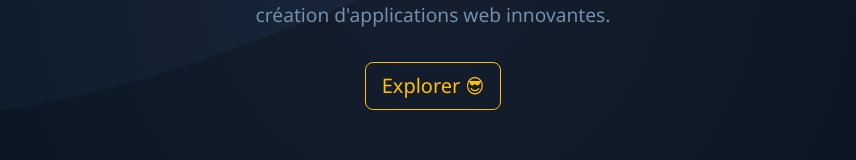
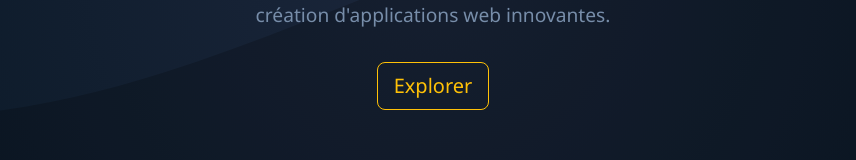
Before and after one commit to juankaisen3-dev/benjamin.Ack, a plain HTML site: page index.html in a window 1280 px wide. Shown: the part 436-596 px from the top of the page, without its empty margins (207-1063 px from the left). Drawn offline with nearby package versions, Linux system fonts and the light colour scheme.

Commit message:
Update index.html

```diff
--- a/index.html
+++ b/index.html
@@ -345,7 +345,7 @@
             <h1 class="cod-title">Benjamin</h1>
             <h2 class="cod-subtitle">Développeur junior</h2>
             <p class="cod-tagline">jeune développeur, spécialisé dans le développement web et la création d'applications web innovantes.</p>
-            <a href="#profil" class="btn btn-outline-warning btn-lg">Explorer 😎</a>
+            <a href="#profil" class="btn btn-outline-warning btn-lg">Explorer </a>
         </div>
         <div class="scroll-indicator">
             <i class="fas fa-chevron-down"></i>
```
